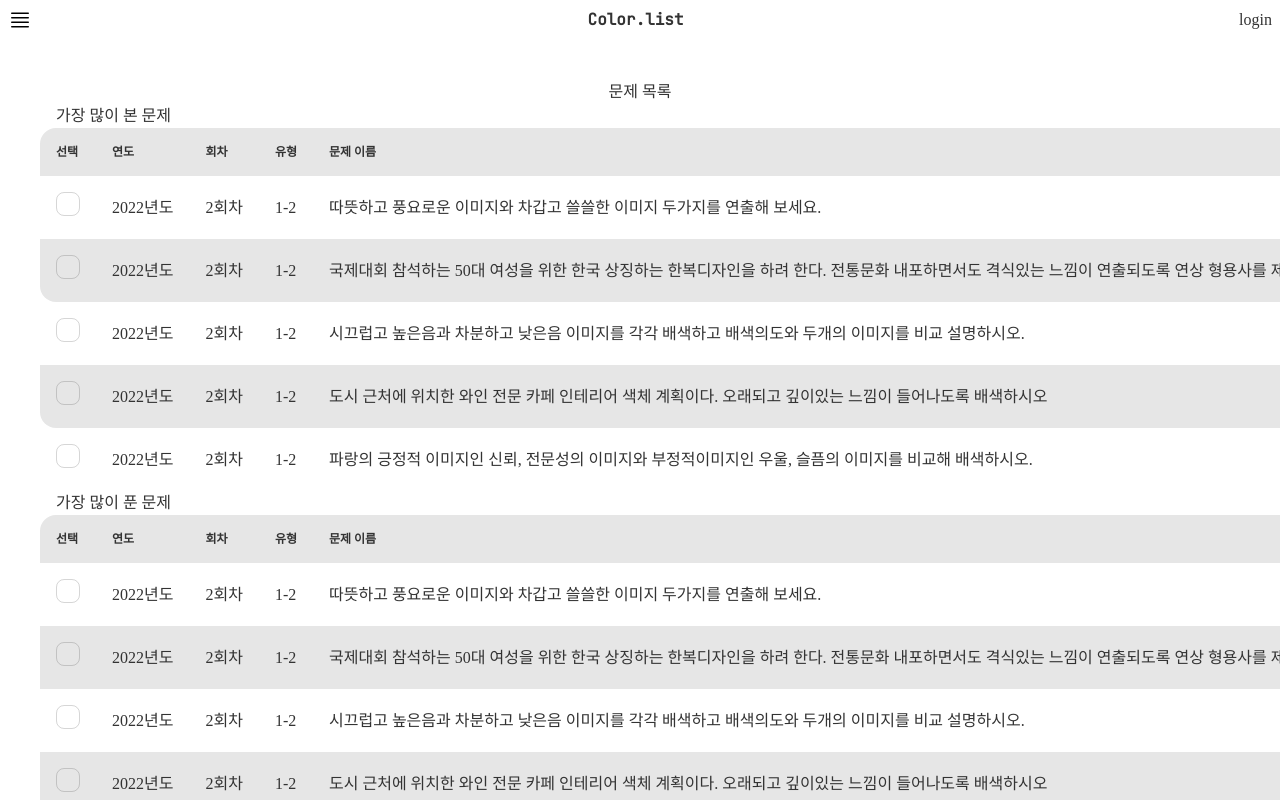
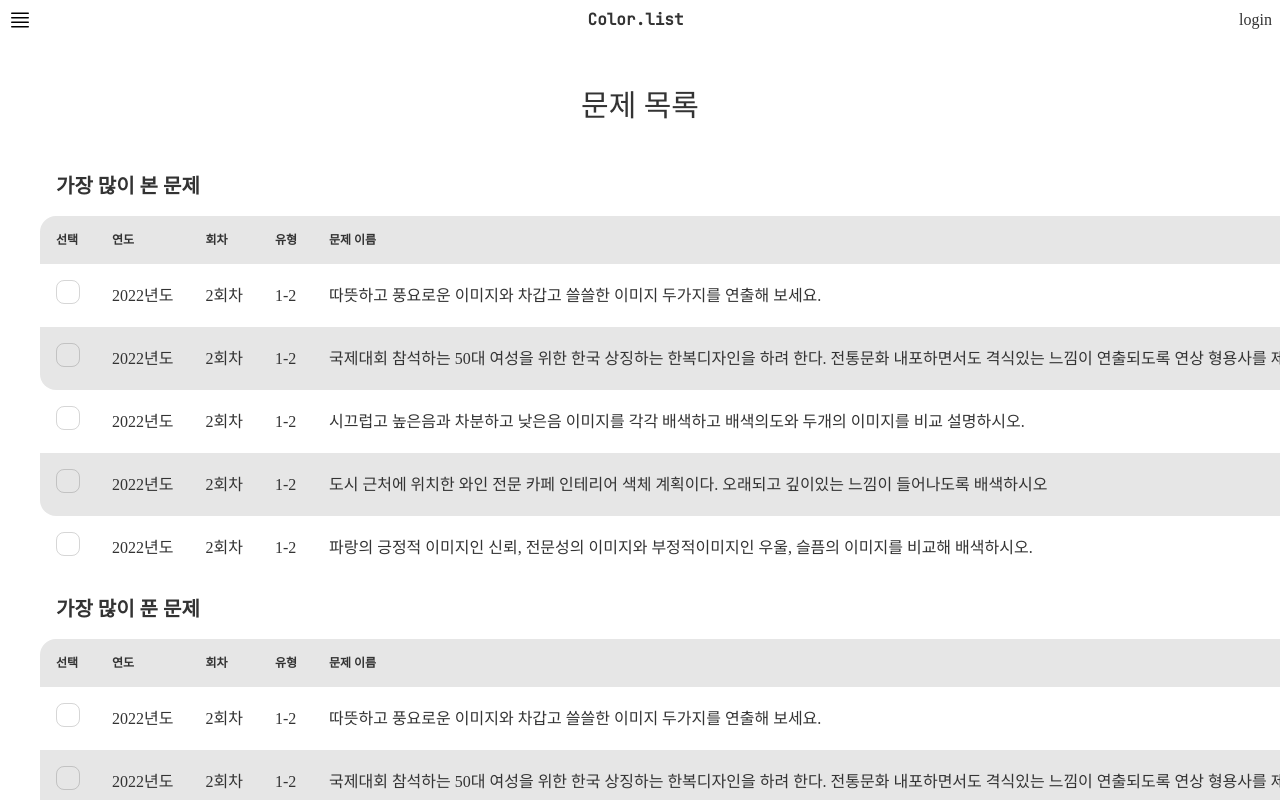
Before and after one commit to lisohh/Colorist-frontend, a React (Vite) app: page /quizs in a window 1280 px wide. Built offline with nearby package versions, Linux system fonts and the light colour scheme; a web font is replaced by a local one.

Commit message:
Feat: Footer 컴포넌트 추가

```diff
--- a/src/pages/login/Login.tsx
+++ b/src/pages/login/Login.tsx
@@ -4,6 +4,7 @@ import React from "react";
 import { useForm } from "react-hook-form";
 import { Link, useNavigate } from "react-router-dom";
 import Button from "~/components/Button";
+import Footer from "~/components/Footer";
 import Input from "~/components/Input";
 import VerticalForm from "~/components/VerticalForm";
 import * as api from "../../api";
@@ -26,6 +27,7 @@ function Login() {
   });
 
   return (
+    <>
       <VerticalForm
         title="로그인"
         submitLabel="로그인하기"
@@ -62,6 +64,8 @@ function Login() {
           errors={errors}
         />
       </VerticalForm>
+      <Footer />
+    </>
   );
 }
 
--- a/src/pages/mypage/Mypage.tsx
+++ b/src/pages/mypage/Mypage.tsx
@@ -4,6 +4,7 @@ import SelectGroup from "~/components/SelectGroup";
 import Pagination from "~/components/Pagination";
 import Button from "~/components/Button";
 import { Link } from "react-router-dom";
+import Footer from "~/components/Footer";
 
 // const data2 = Array(10).fill(["2022년도", "1회차", "1-2", "문제 제목 얼레벌레 블라블라", "2022.7.23",])
 
@@ -34,7 +35,7 @@ function Mypage() {
           </div>
         </div>
         <div className="flex flex-col gap-2">
-          <h3 className="text-3xl">푼 문제 목록</h3>
+          <h3 className="text-3xl my-4">푼 문제 목록</h3>
           <SelectGroup />
           <table
             className="table table-zebra w-full"
@@ -68,12 +69,13 @@ function Mypage() {
             </tbody>
           </table>
         </div>
-        <footer className="flex flex-row justify-between">
+        <footer className="flex flex-row justify-between my-4">
           <Button>출력</Button>
           <Pagination />
           <div className="w-20 opacity-0">숨김</div>
         </footer>
       </article>
+      <Footer />
     </div>
   );
 }
--- a/src/pages/qlists/Qlists.tsx
+++ b/src/pages/qlists/Qlists.tsx
@@ -5,6 +5,7 @@ import { problemList } from "./problemList";
 import SelectGroup from "../../components/SelectGroup";
 import { Link } from "react-router-dom";
 import Button from "~/components/Button";
+import Footer from "~/components/Footer";
 
 // const data2 = Array(10).fill(["2022년도", "1회차", "1-2", "문제 제목 얼레벌레 블라블라", "2022.7.23",])
 
@@ -12,12 +13,14 @@ function Mypage() {
   return (
     <div className="mypage">
       <article className="Qpage">
-        <h2 className="title text-center">문제 목록</h2>
+        <h2 className="title text-center text-3xl my-12">문제 목록</h2>
         <section className="view-arrange"></section>
         <div className="most-viewed-list">
-          <h3 className="mostViewed-Q-list-heading ml-4">가장 많이 본 문제</h3>
+          <h3 className="mostViewed-Q-list-heading ml-4 mb-4 text-xl font-semibold">
+            가장 많이 본 문제
+          </h3>
           <table
-            className="table table-zebra w-full"
+            className="table table-zebra w-full my-4"
             aria-labelledby="Mostviewd-list-heading"
           >
             <thead>
@@ -50,11 +53,11 @@ function Mypage() {
         </div>
         <section className="save-arrange"></section>
         <div className="most-solved-list">
-          <h1 className="mostSolved-Q-list-heading gap-4 ml-4">
+          <h1 className="mostSolved-Q-list-heading gap-4 ml-4 mb-4 text-xl font-semibold">
             가장 많이 푼 문제
           </h1>
           <table
-            className="table table-zebra w-full"
+            className="table table-zebra w-full my-4"
             aria-labelledby="Mostsolved-list-heading"
           >
             <thead>
@@ -85,10 +88,12 @@ function Mypage() {
         </div>
         <section className="all">
           <div className="question-list">
-            <h3 className="all-Q-list-heading ml-4">모든 문제</h3>
+            <h3 className="all-Q-list-heading ml-4 mb-4 text-xl font-semibold">
+              모든 문제
+            </h3>
             <SelectGroup />
             <table
-              className="table table-zebra w-full"
+              className="table table-zebra w-full mb-8"
               aria-labelledby="solved-list-heading"
             >
               <thead>
@@ -124,6 +129,7 @@ function Mypage() {
           <div className="w-20 opacity-0">숨김</div>
         </footer>
       </article>
+      <Footer />
     </div>
   );
 }
--- a/src/pages/register/Register.tsx
+++ b/src/pages/register/Register.tsx
@@ -1,6 +1,7 @@
 import { useForm } from "react-hook-form";
 import { Link, useNavigate } from "react-router-dom";
 import Button from "~/components/Button";
+import Footer from "~/components/Footer";
 import Input from "~/components/Input";
 import VerticalForm from "~/components/VerticalForm";
 import * as api from "../../api";
@@ -22,6 +23,7 @@ function Register() {
   });
 
   return (
+    <>
       <VerticalForm
         title="회원가입"
         submitLabel="가입하기"
@@ -35,7 +37,6 @@ function Register() {
           // 성공한 경우?
           // (회원가입에 성공했습니다!)
           // 로그인 페이지로 이동... 로그인까지 겸사겸사...
-
           // 실패한 경우?
           // formError =>
         })}
@@ -86,6 +87,8 @@ function Register() {
           errors={errors}
         />
       </VerticalForm>
+      <Footer />
+    </>
   );
 }
 
--- a/src/pages/root/Root.tsx
+++ b/src/pages/root/Root.tsx
@@ -1,6 +1,7 @@
 import React, { useEffect, useState } from "react";
 import { Link } from "react-router-dom";
 import Carousel from "~/components/Carousel";
+import Footer from "~/components/Footer";
 import { shuffle } from "~/utils/array";
 import { problemList } from "../qlists/problemList";
 
@@ -131,18 +132,7 @@ function Root() {
           </div>
         </article>
       </main>
-      <footer className="footer footer-center p-10 bg-base-200 text-base-content rounded">
-        <div>
-          <div className="grid grid-flow-col gap-4">
-            <a>lisohh</a>
-            <a>mimik</a>
-            <a>TamjungTokki</a>
-          </div>
-        </div>
-        <div>
-          <p>Copyright © 2022 - All right reserved by Team Mipokki</p>
-        </div>
-      </footer>
+      <Footer />
     </>
   );
 }
```
Lines whose indentation alone changed are shown as unchanged.
